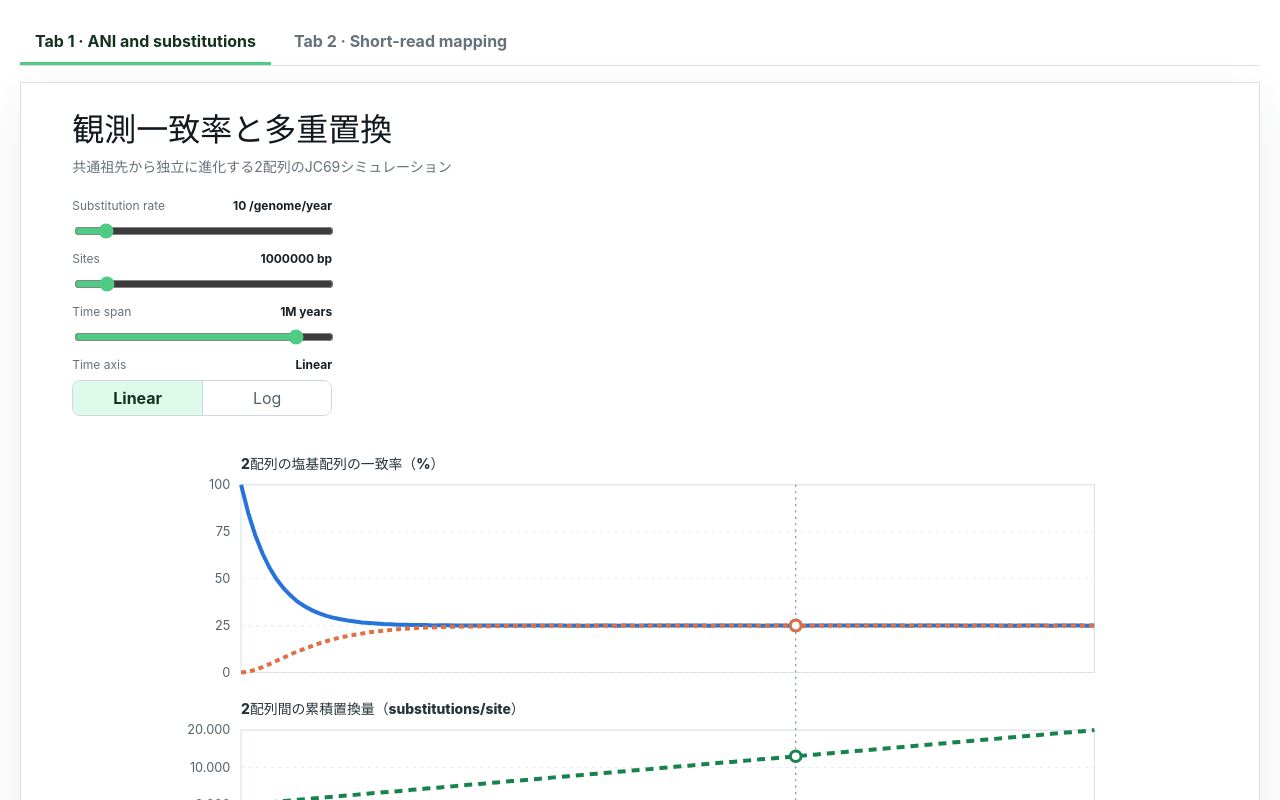
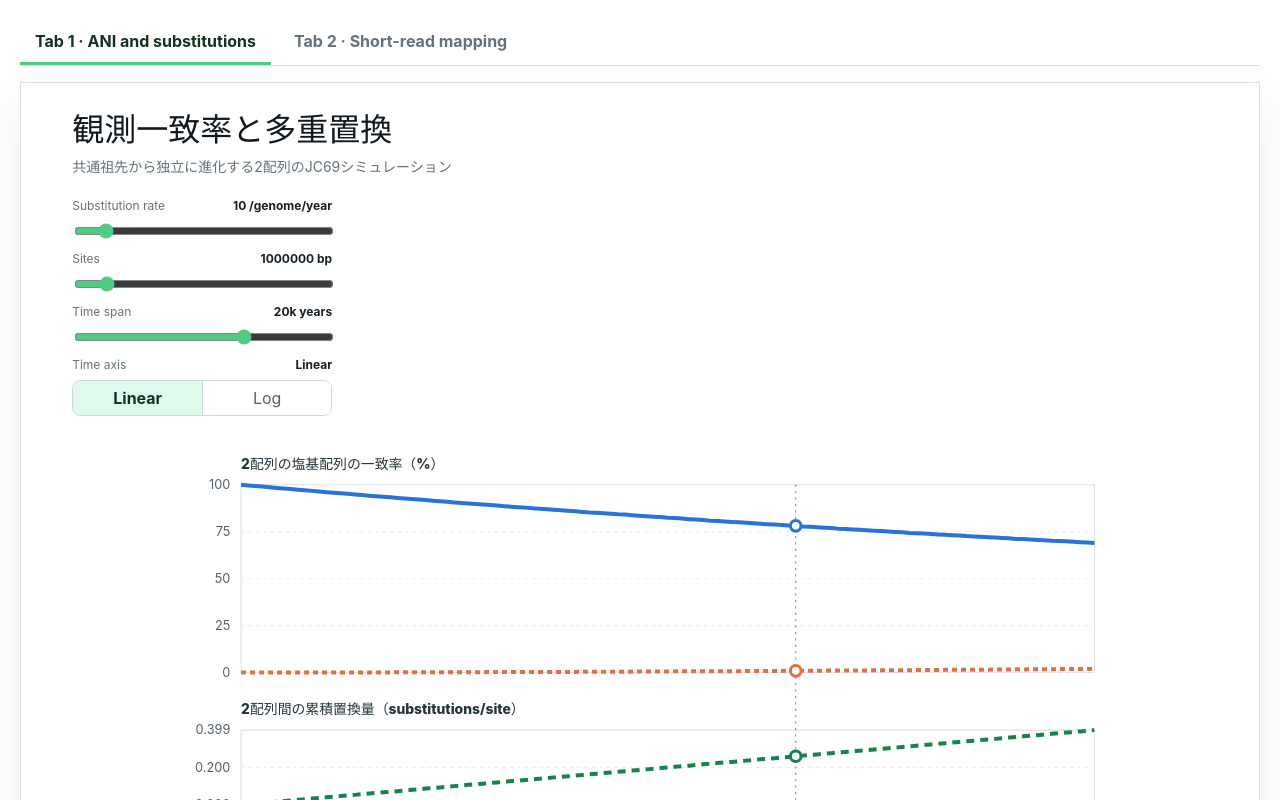
Before and after one commit to kazumaxneo/my-first-codex-app, a React (Vite) app: page / in a window 1280 px wide. Shown: the top 800 px of the page. Built offline with nearby package versions, Linux system fonts and the light colour scheme.

Commit message:
Set default simulation time span to 20k years

```diff
--- a/src/App.tsx
+++ b/src/App.tsx
@@ -512,7 +512,7 @@ function Latex({ formula, display = false }: { formula: string; display?: boolea
 function AniSimulationPanel() {
   const [substitutionRate, setSubstitutionRate] = useState(10);
   const [siteCount, setSiteCount] = useState(1000000);
-  const [timeExponent, setTimeExponent] = useState(6);
+  const [timeExponent, setTimeExponent] = useState(4.3);
   const [timeScale, setTimeScale] = useState<'linear' | 'log'>('linear');
   const [compact, setCompact] = useState(() => window.innerWidth < 640);
   const [hoverIndex, setHoverIndex] = useState<number | null>(null);
```
